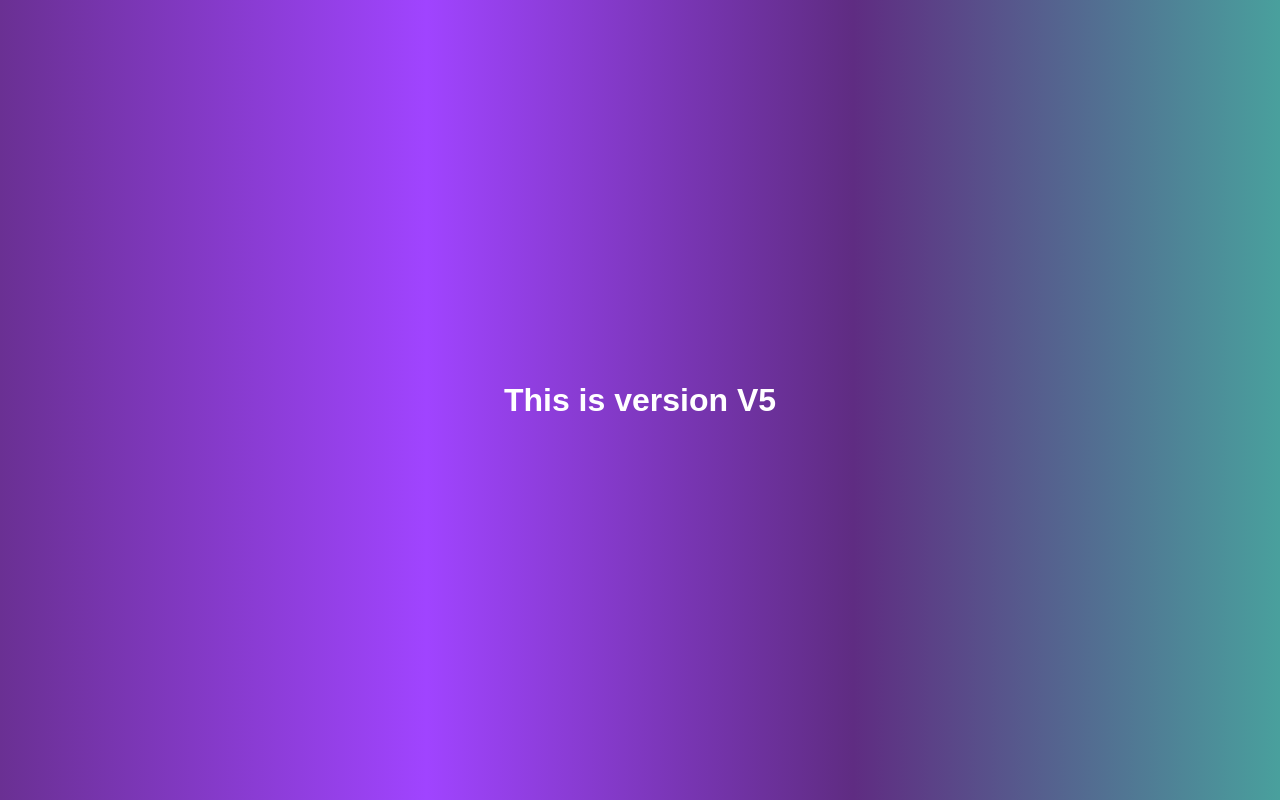
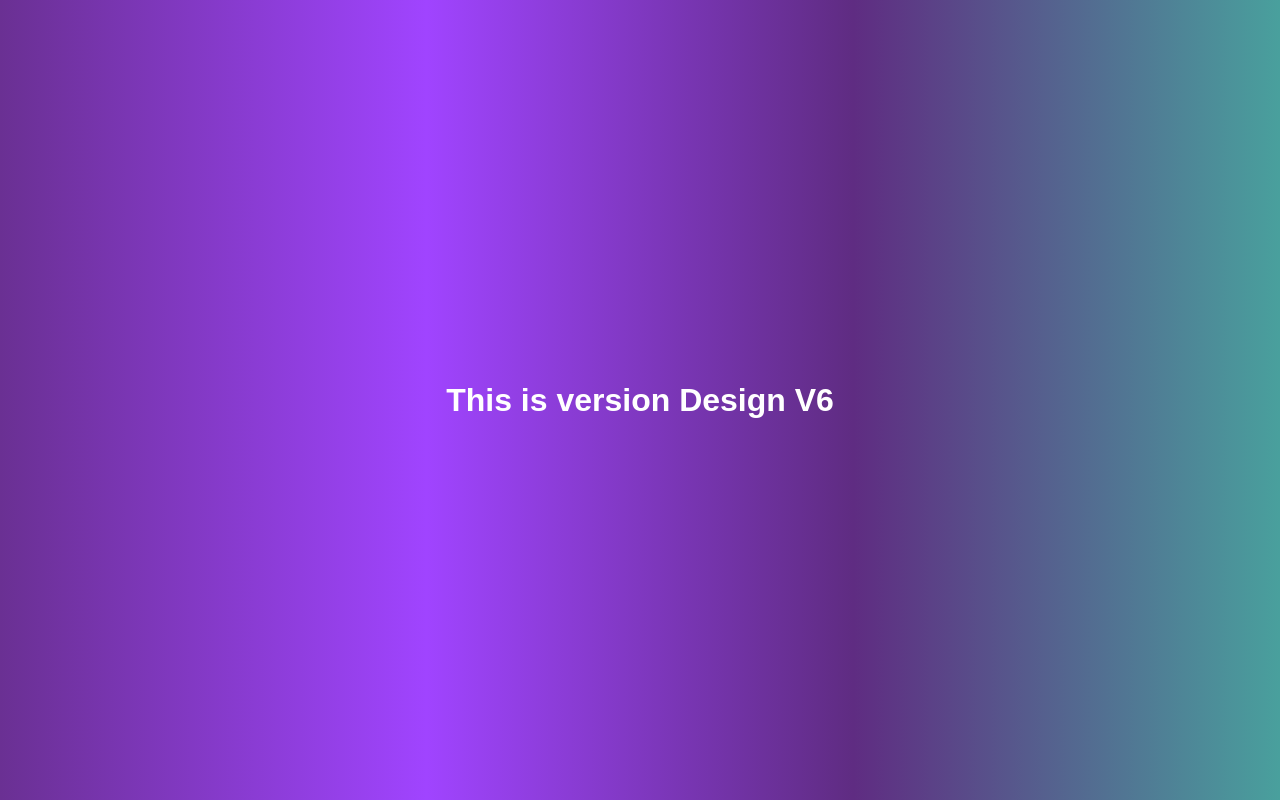
Before and after one commit to manish-android-developer/vs_demo, a plain HTML site: page index.html in a window 1280 px wide. Drawn offline with Linux system fonts and the light colour scheme.

Commit message:
changed H1

```diff
--- a/index.html
+++ b/index.html
@@ -8,6 +8,6 @@
     <title>Document</title>
   </head>
   <body>
-    <h1>This is version V5</h1>
+    <h1>This is version Design V6</h1>
   </body>
 </html>
```
